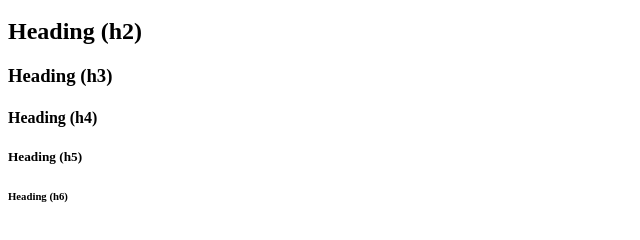
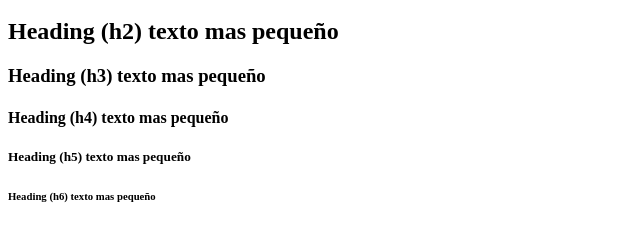
Before and after one commit to TeaaMai/Actividades, a plain HTML site: page headings.html in a window 1280 px wide. Shown: the part 48-288 px from the top of the page, without its empty margins (0-640 px from the left). Drawn offline with Linux system fonts and the light colour scheme.

Commit message:
Update headings.html

```diff
--- a/headings.html
+++ b/headings.html
@@ -4,11 +4,11 @@
     </head>
     <body>
         <h1>Heading (h1) Prueba</h1>
-        <h2>Heading (h2)</h2>
-        <h3>Heading (h3)</h3>
-        <h4>Heading (h4)</h4>
-        <h5>Heading (h5)</h5>
-        <h6>Heading (h6)</h6>
+        <h2>Heading (h2) texto mas pequeño</h2>
+        <h3>Heading (h3) texto mas pequeño</h3>
+        <h4>Heading (h4) texto mas pequeño</h4>
+        <h5>Heading (h5) texto mas pequeño</h5>
+        <h6>Heading (h6) texto mas pequeño</h6>
     </body>
 
 </html>
```
